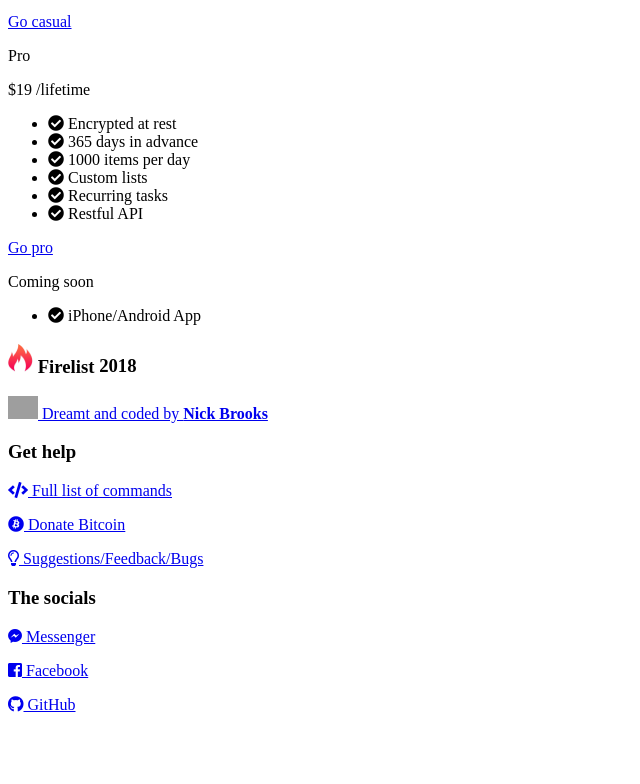
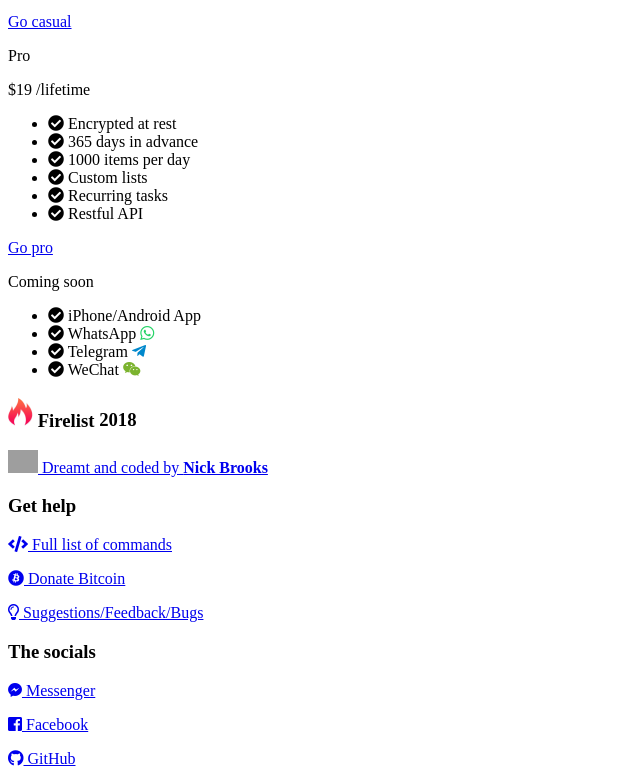
Before and after one commit to NickBrooks/Firelist.Web, a website built with webpack: page src/index.html in a window 1280 px wide. Shown: the part 2831-3615 px from the top of the page, without its empty margins (0-640 px from the left). Before the commit the page ends 3561 px from the top, so only its background shows below. Built offline with nearby package versions, Linux system fonts and the light colour scheme; grey boxes are pictures that could not be loaded.

Commit message:
Added new chat frameworks

```diff
--- a/src/index.html
+++ b/src/index.html
@@ -118,6 +118,9 @@
         <p class="badge bg-pink">Coming soon</p>
         <ul>
           <li><i class="fas fa-check-circle mr-5 pink"></i> iPhone/Android App</li>
+          <li><i class="fas fa-check-circle mr-5 pink"></i> WhatsApp <i class="fab fa-whatsapp ml-5" style="color:#25d366;"></i></li>
+          <li><i class="fas fa-check-circle mr-5 pink"></i> Telegram <i class="fab fa-telegram-plane ml-5" style="color:#0088cc;"></i></li>
+          <li><i class="fas fa-check-circle mr-5 pink"></i> WeChat <i class="fab fa-weixin ml-5" style="color:#7bb32e;"></i></li>
         </ul>
       </div>
     </div>
--- a/src/style/features.scss
+++ b/src/style/features.scss
@@ -34,7 +34,7 @@
             flex-grow: 1;
         }
         li {
-            margin: 10px 0;
+            margin: 15px 0;
         }
     }
     .badge {
```
